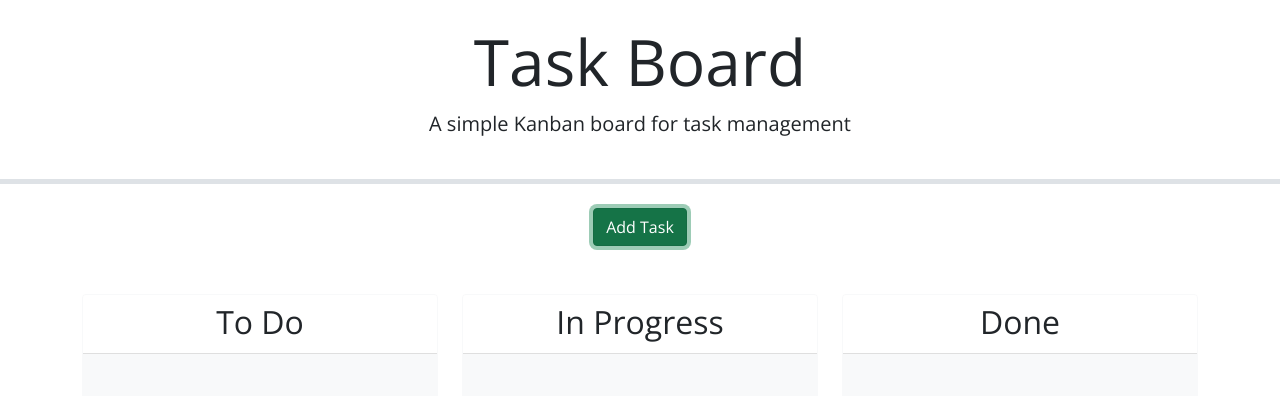
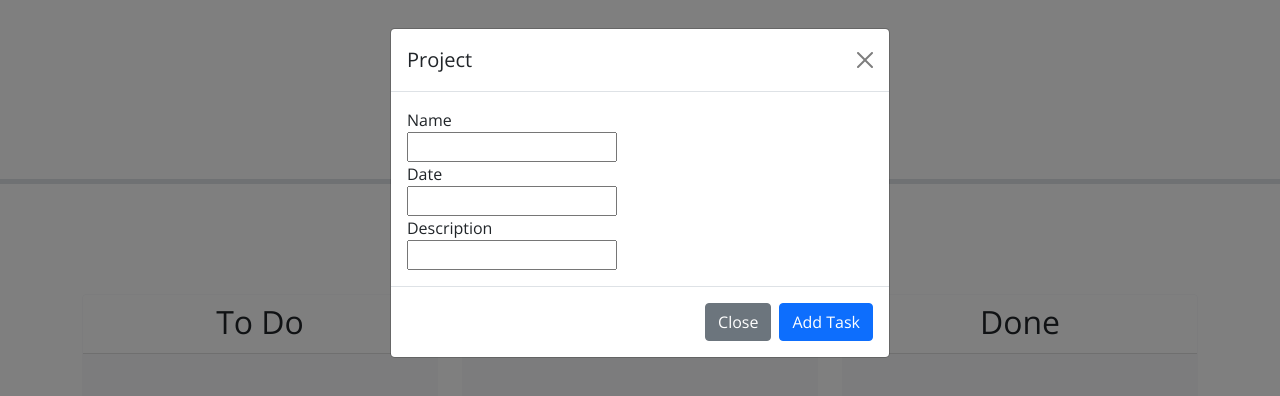
Before and after one commit to TJNeko/Challenge05, a plain HTML site: page index.html in a window 1280 px wide. Both pictures are taken after a click on the button "Add Task". Drawn offline with nearby package versions, Linux system fonts and the light colour scheme.

Commit message:
added modal, generated unique task id, submit button, date picker.

```diff
--- a/assets/js/script.js
+++ b/assets/js/script.js
@@ -2,13 +2,19 @@
 let taskList = JSON.parse(localStorage.getItem("tasks"));
 let nextId = JSON.parse(localStorage.getItem("nextId"));
 
+
 // Todo: create a function to generate a unique task id
 function generateTaskId() {
-
+    nextId++;
+    localStorage.setItem('nextId', nextId);
+    return nextId;
 }
-
+const taskId = generateTaskId();
+console.log(taskId);
 // Todo: create a function to create a task card
 function createTaskCard(task) {
+
+    //create div with task details
 
 }
 
@@ -19,7 +25,10 @@ function renderTaskList() {
 
 // Todo: create a function to handle adding a new task
 function handleAddTask(event){
-
+    console.log(event);
+// get the input values
+// save to local storage
+// create task card
 }
 
 // Todo: create a function to handle deleting a task
@@ -34,5 +43,17 @@ function handleDrop(event, ui) {
 
 // Todo: when the page loads, render the task list, add event listeners, make lanes droppable, and make the due date field a date picker
 $(document).ready(function () {
+    const submitBtn = $('#submit');
+    submitBtn.on('click', handleAddTask)
+
+    $( "#date" ).datepicker({
+         changeDay: true,
+         changeMonth: true,
+         changeYear: true,
+    });
+
+    // prepare drop stuff here
+
+
 
 });
--- /dev/null
+++ b/form.html
@@ -0,0 +1,16 @@
+<!DOCTYPE html>
+<html lang="en">
+<head>
+    <link rel="stylesheet" href="https://cdn.jsdelivr.net/npm/bootstrap@5.1.3/dist/css/bootstrap.min.css" />
+    <meta charset="UTF-8">
+    <meta name="viewport" content="width=device-width, initial-scale=1.0">
+    <title>Document</title>
+</head>
+<body>
+    <form>
+        <label for="input1">Name</label>
+        <input id = 'input1' type="text">
+        <button>Submit</button>
+    </form>
+</body>
+</html>
--- a/index.html
+++ b/index.html
@@ -25,6 +25,39 @@
       <button class="btn btn-success" data-bs-toggle="modal" data-bs-target="#formModal">Add Task</button>
     </div>
     <!-- Todo: Create a modal with a form to add tasks -->
+
+
+    <div class="modal" id='formModal' tabindex="-1">
+      <div class="modal-dialog">
+        <div class="modal-content">
+          <div class="modal-header">
+            <h5 class="modal-title">Project</h5>
+            <button type="button" class="btn-close" data-bs-dismiss="modal" aria-label="Close"></button>
+          </div>
+
+          <!--form-->
+          <div class='col-6 modal-body'>
+            <label for="taskName">Name</label>
+            <input id='taskName' type="text">
+
+            <label for="date">Date</label>
+            <input id='date' type="text">
+
+            <label for="description">Description</label>
+            <input id= 'description' type="text">
+          </div>
+          <div class="modal-footer">
+            <button type="button" class="btn btn-secondary" data-bs-dismiss="modal">Close</button>
+            <button type="button" id="submit" class="btn btn-primary">Add Task</button>
+          </div>
+        </div>
+      </div>
+    </div>
+
+
+
+
+
     <div class="row swim-lanes text-center justify-content-between">
       <div class="col-12 col-lg-4 d-flex">
         <div id="to-do" class="card border-light mb-3 lane flex-grow-1">
```
